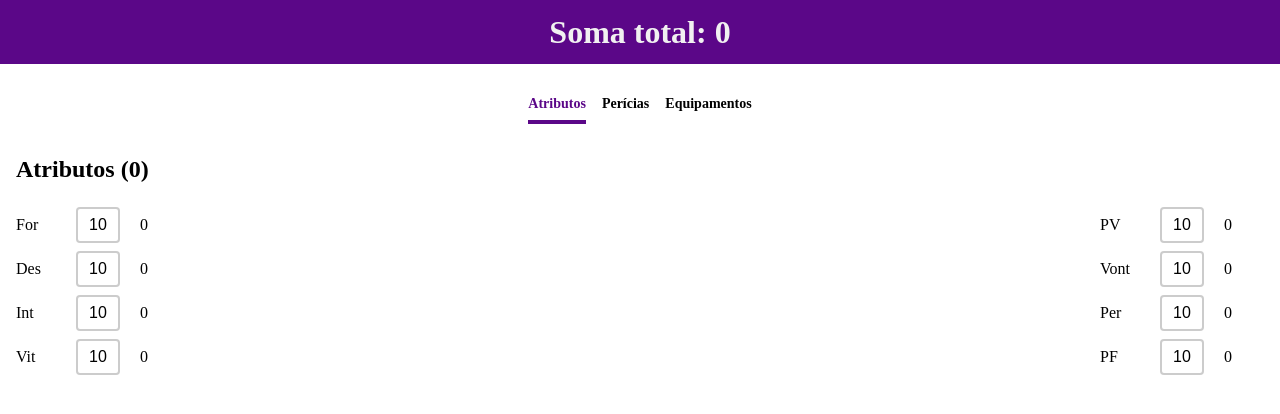
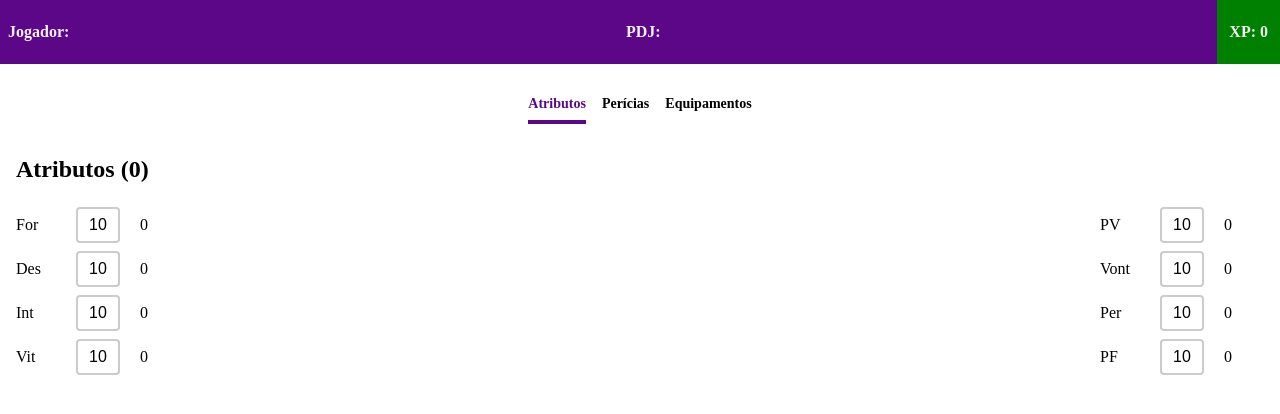
Before and after one commit to diegonacif/atto-rpg, a React (Vite) app: page / in a window 1280 px wide. Shown: the top 414 px of the page. Built offline with nearby package versions, Linux system fonts and the light colour scheme.

Commit message:
style: header update

```diff
--- a/src/Styles/global.css
+++ b/src/Styles/global.css
@@ -12,13 +12,43 @@ a, a:visited, a:hover, a:active {
 .header {
   display: flex;
   align-items: center;
-  justify-content: center;
+  justify-content: space-between;
   width: 100%;
   height: 4rem;
+  margin: 0;
+  background-color: #5b0788;
+  font-weight: 600;
+  color: #f1f1f1;
+}
+.header:first-child {
+  padding-left: 0.5rem;
+}
+.header input {
   display: flex;
-  margin: 0;
-  color: #f1f1f1;
-  background-color: #5b0788;
+  align-items: center;
+  width: 6.25rem;
+  height: 2rem;
+  padding: 0 0.25rem;
+  color: white;
+  background-color: transparent;
+  border: none;
+}
+.header .names-wrapper {
+  display: flex;
+  align-items: center;
+  justify-content: center;
+  gap: 0.25rem;
+}
+.header .xp-wrapper {
+  display: flex;
+  align-items: center;
+  justify-content: center;
+  width: -webkit-max-content;
+  width: -moz-max-content;
+  width: max-content;
+  height: 100%;
+  padding: 0 0.75rem;
+  background-color: green;
 }
 
 .navbar {
--- a/src/components/Header/Header.jsx
+++ b/src/components/Header/Header.jsx
@@ -1,9 +1,23 @@
+import { useContext } from 'react';
+import { GlobalSum } from '../../Contexts/GlobalSum';
+
 import '../../Styles/global.css';
 
-export const Header = ({ sumValue }) => {
+export const Header = () => {
+  const globalSum = useContext(GlobalSum)
   return (
     <main className="header">
-      <h1>Soma total: {sumValue} </h1>
+      <div className="names-wrapper">
+        <span>Jogador:</span>
+        <input type="text" />
+      </div>
+      <div className="names-wrapper">
+        <span>PDJ:</span>
+        <input type="text" />
+      </div>
+      <div className="xp-wrapper">
+        <span>XP: {globalSum.sum}</span>
+      </div>
     </main>
   );
 };
--- a/src/components/Header/_Header.scss
+++ b/src/components/Header/_Header.scss
@@ -1,11 +1,46 @@
 .header {
   display: flex;
   align-items: center;
-  justify-content: center;
+  justify-content: space-between;
   width: 100%;
   height: 4rem;
-  display: flex;
   margin: 0;
+  background-color: $primary-color;
+
+  font-weight: 600;
   color: #f1f1f1;
-  background-color: $primary-color;
+
+  &:first-child {
+    padding-left: 0.5rem;
+  }
+
+  input {
+    display: flex;
+    align-items: center;
+    width: 6.25rem;
+    height: 2rem;
+    padding: 0 0.25rem;
+    color: white;
+    background-color: transparent;
+    border: none;
+    // transform: translateY(1px);
+  }
+
+  .names-wrapper {
+    display: flex;
+    align-items: center;
+    justify-content: center;
+    gap: 0.25rem;
+  }
+
+  .xp-wrapper {
+    display: flex;
+    align-items: center;
+    justify-content: center;
+    width: max-content;
+    height: 100%;
+    padding: 0 0.75rem;
+    background-color: green;
+  }
+
 }
```
Also changed, not shown: 1 other file (tests, documents, lock files or other folders).
